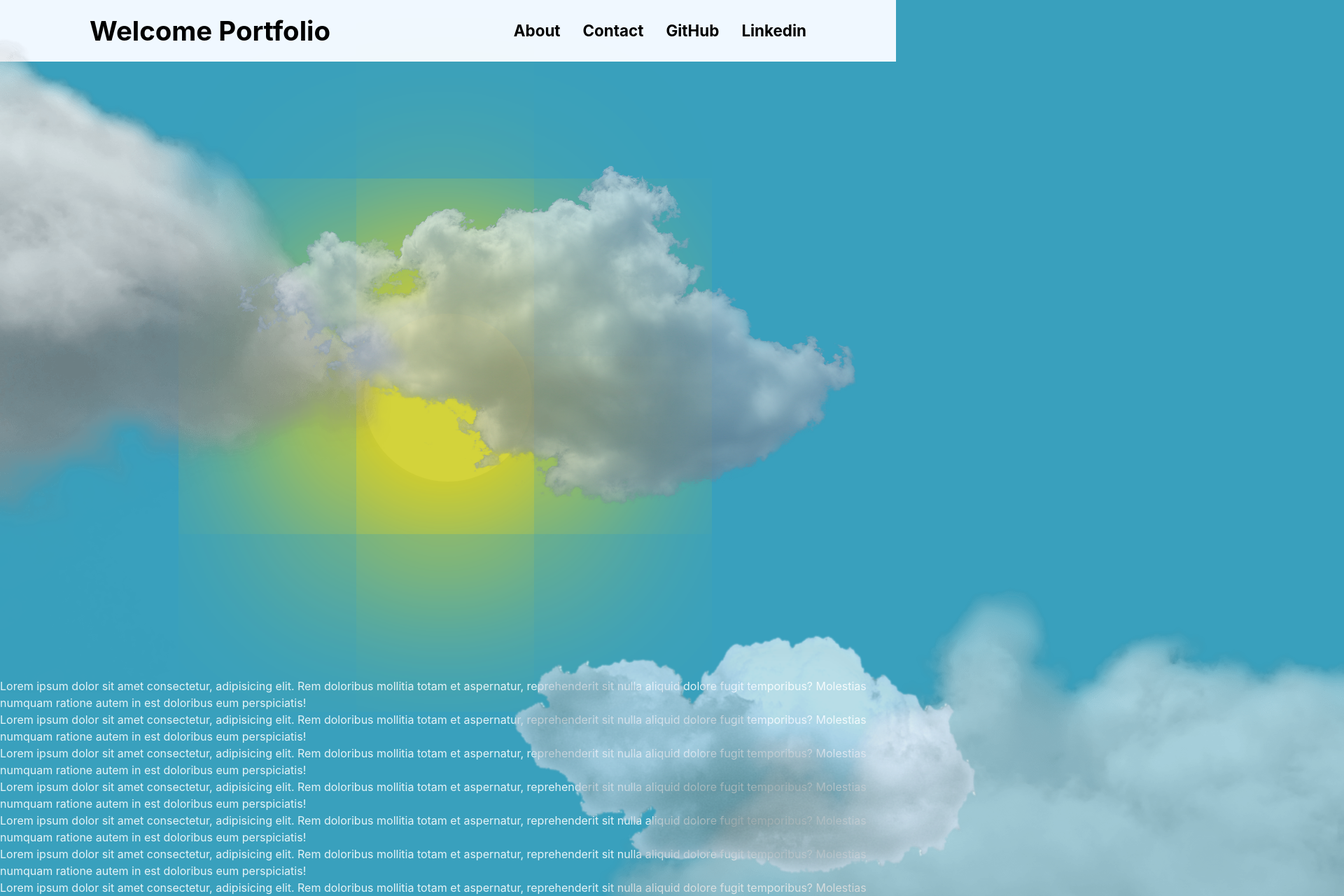
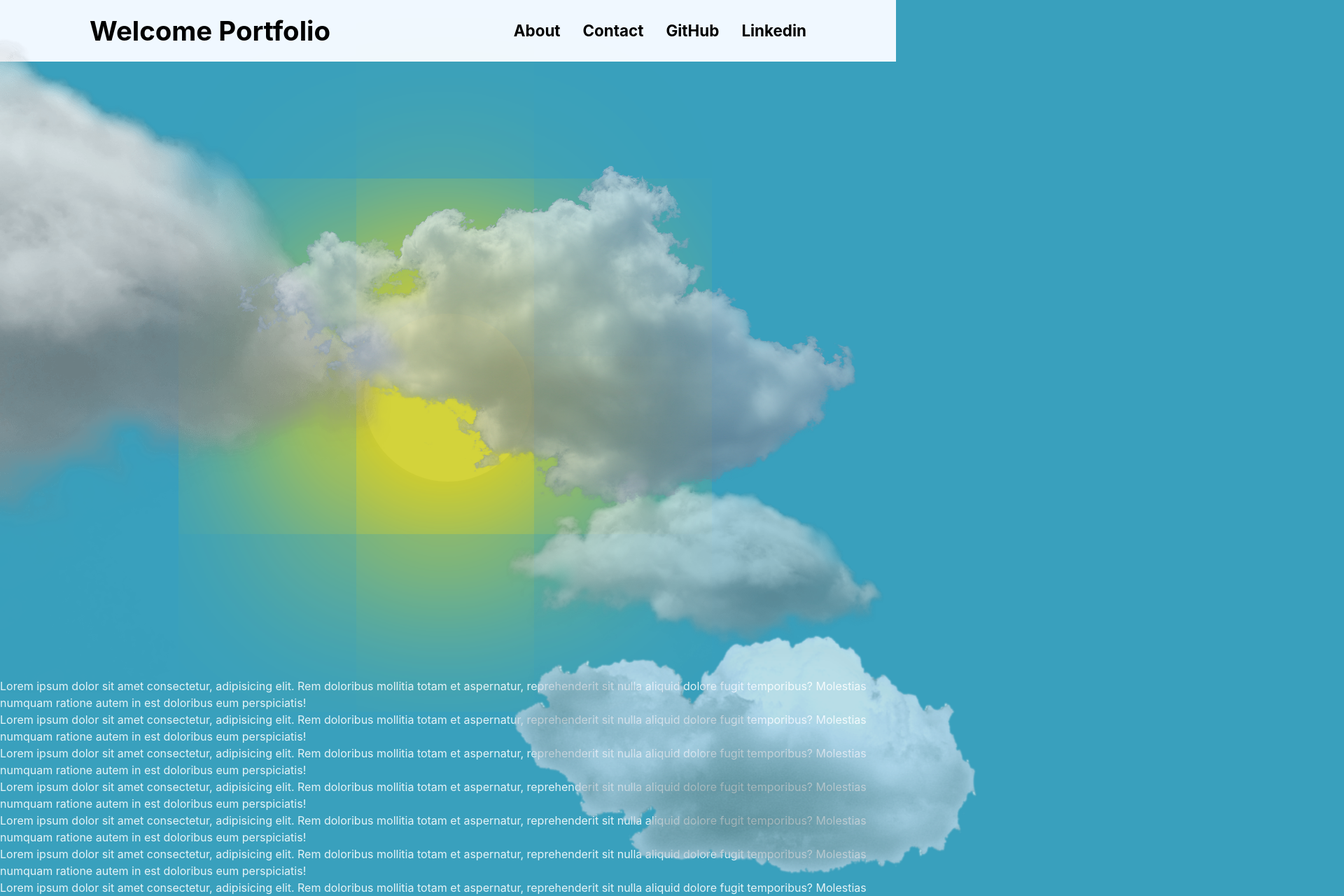
Before and after one commit to andresDiazLugo/newPortfolio, a React (Vite) app: page / in a window 1280 px wide. Shown: the top 1280 px of the page at 70% size, 1920 px wide, since content can reach past the window. Built offline with nearby package versions, Linux system fonts and the light colour scheme.

Commit message:
change in the styles in the component cloud

```diff
--- a/src/components/Cloud/Cloud.tsx
+++ b/src/components/Cloud/Cloud.tsx
@@ -55,7 +55,7 @@ useEffect(()=>{
         <div className="container">
           <div className='sol'></div>
           <img id='n1' src={cloud1} loading="lazy" alt='cloud-1'/>
-          <img id='n2' src={cloud1} loading="lazy"  alt='cloud-2'/>
+          <img id='n2' src={cloud1} loading="lazy" alt='cloud-2'/>
           <img id='n3' src={cloud3} loading="lazy" alt='cloud-3'/>
           <img id='n4' src={cloud4} loading="lazy" alt='cloud-4'/>
         </div>
--- a/src/sass/components/cloud.scss
+++ b/src/sass/components/cloud.scss
@@ -22,6 +22,7 @@
 
     }
     #n2{
+      width: 40rem;
       position: absolute;
       opacity: 60%;
       left: 60rem;
```
